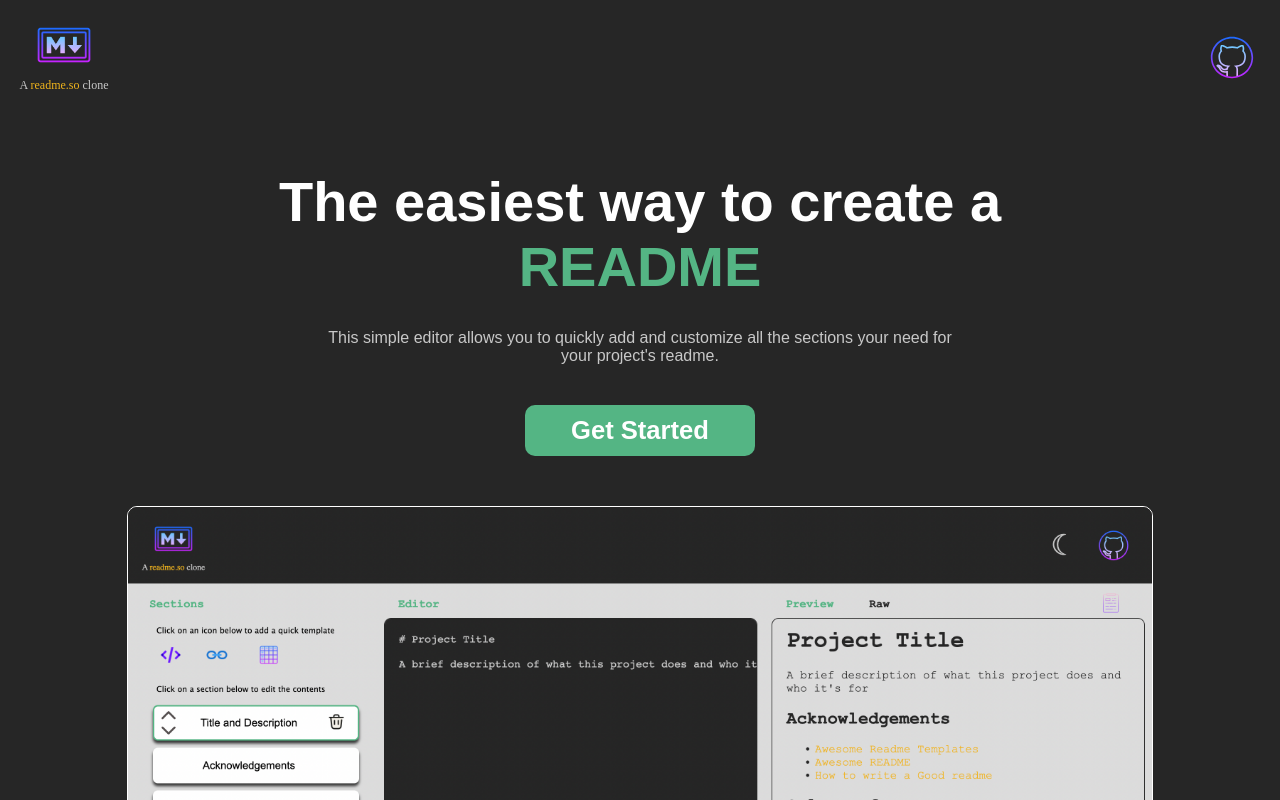
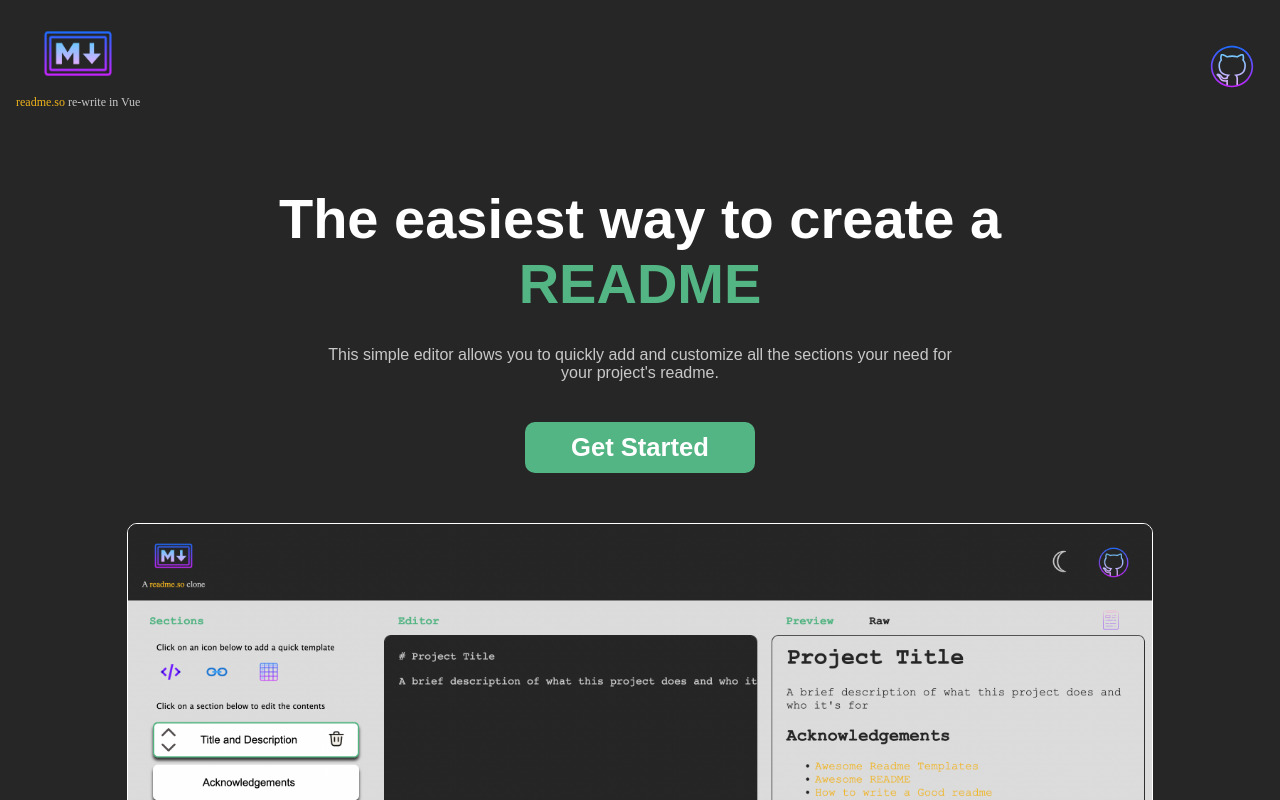
Before and after one commit to ksaswin/Readme-gen, a Vue app: page / in a window 1280 px wide. Shown: the top 800 px of the page. Built offline with nearby package versions, Linux system fonts and the light colour scheme.

Commit message:
Update log sub-header

```diff
--- a/src/App.vue
+++ b/src/App.vue
@@ -4,7 +4,7 @@
         <router-link :to='{ name: "Home" }' class='md-logo'>
           <img src='@/assets/icons/markdown.png' alt='readme gen logo' />
         </router-link>
-        <p>A <a :href='readmeSoUri'>readme.so</a> clone</p>
+        <p><a :href='readmeSoUri'>readme.so</a> re-write in Vue</p>
       </div>
 
       <div class='header-buttons-div'>
```
